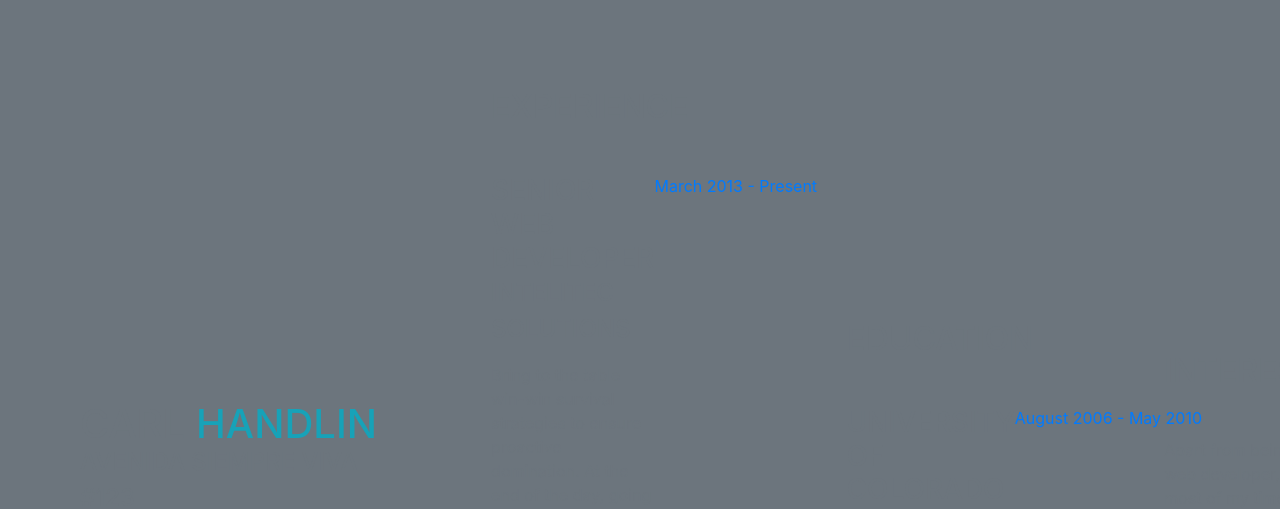
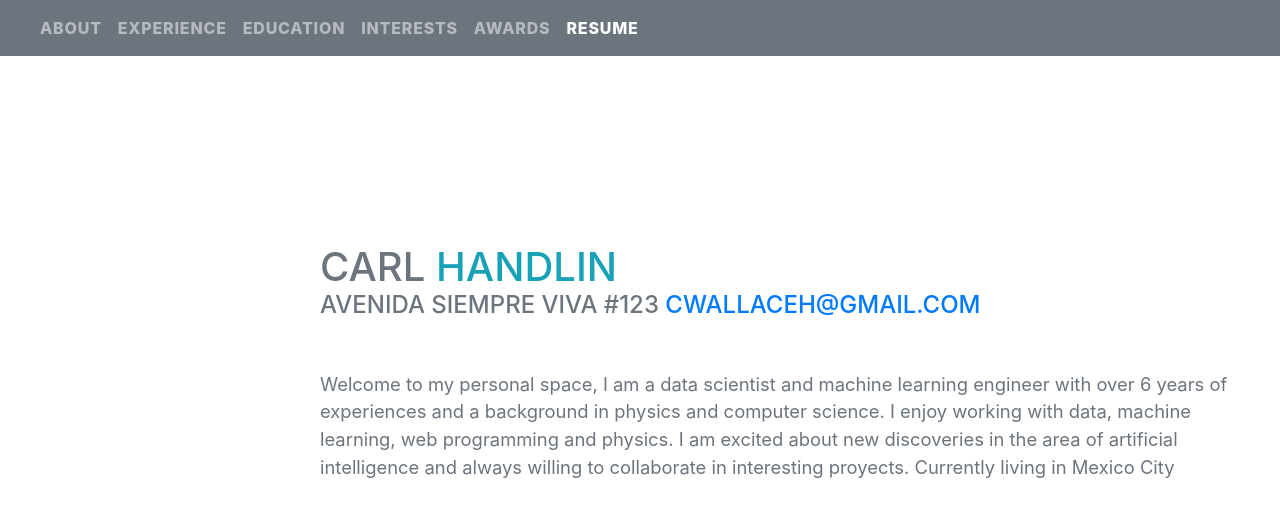
Before and after one commit to pmartinsolares/pmartinsolares.github.io, a plain HTML site: page index.html in a window 1280 px wide. Shown: the top 509 px of the page. Drawn offline with nearby package versions, Linux system fonts and the light colour scheme; a web font is replaced by a local one.

Commit message:
Update index.html

```diff
--- a/index.html
+++ b/index.html
@@ -23,6 +23,19 @@
                 <span class="d-block d-lg-none">Carl W. Handlin</span>
                 <span class="d-none d-lg-block"><img class="img-fluid img-profile rounded-circle mx-auto mb-2" src="fotoperfil.jpeg" alt="" /></span>
             </a>
+            <button class="navbar-toggler" type="button" data-toggle="collapse" data-target="#navbarSupportedContent" aria-controls="navbarSupportedContent" aria-expanded="false" aria-label="Toggle navigation"><span class="navbar-toggler-icon"></span></button>
+            <div class="collapse navbar-collapse" id="navbarSupportedContent">
+                <ul class="navbar-nav">
+                    <li class="nav-item"><a class="nav-link js-scroll-trigger" href="#about">About</a></li>
+                    <li class="nav-item"><a class="nav-link js-scroll-trigger" href="#experience">Experience</a></li>
+                    <li class="nav-item"><a class="nav-link js-scroll-trigger" href="#education">Education</a></li>
+                    <!--<li class="nav-item"><a class="nav-link js-scroll-trigger" href="#skills">Skills</a></li>-->
+                    <li class="nav-item"><a class="nav-link js-scroll-trigger" href="#interests">Interests</a></li>
+                    <li class="nav-item"><a class="nav-link js-scroll-trigger" href="#awards">Awards</a></li>
+                    <li class="nav-item"><a class="nav-link js-scroll-trigger" href="#resume">Resume</a></li>
+                </ul>
+            </div>
+        </nav>
         <!-- Page Content-->
         <div class="container-fluid p-0">
             <!-- About-->
```
